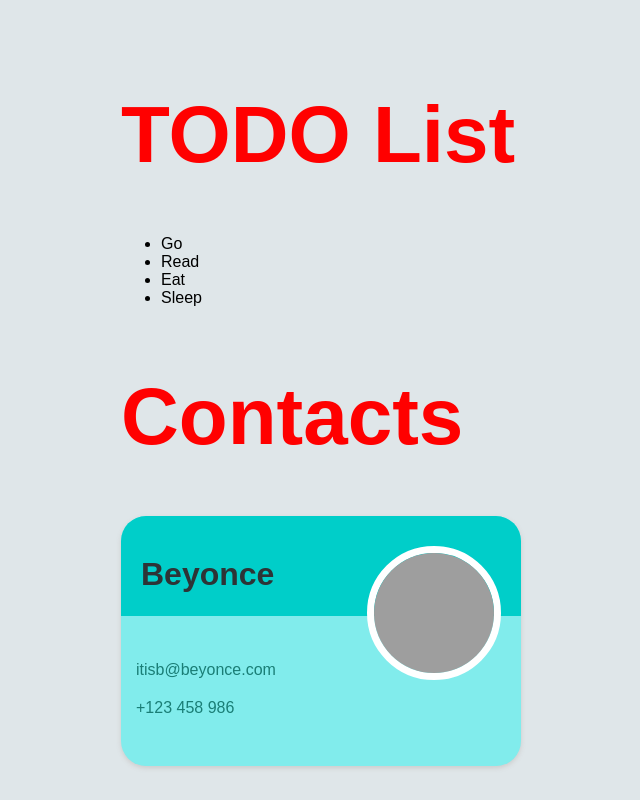
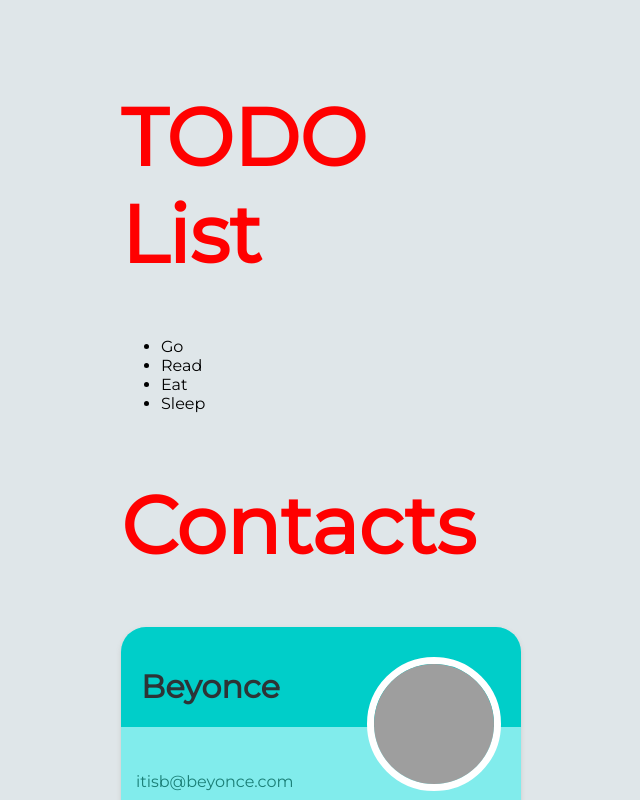
Before and after one commit to RAUNAK-PANDEY/React-Practise, a React app: page / in a window 1280 px wide. Shown: the top 800 px of the page, without its empty margins (319-959 px from the left). Built offline with nearby package versions, Linux system fonts and the light colour scheme; grey boxes are pictures that could not be loaded.

Commit message:
font family style

```diff
--- a/public/index.html
+++ b/public/index.html
@@ -2,6 +2,10 @@
 <html lang="en">
   <head>
     <title>JSX</title>
+    <link
+      href="https://fonts.googleapis.com/css?family=Montserrat&display=swap"
+      rel="stylesheet"
+    />
     <link rel="stylesheet" href="styles.css" />
   </head>
 
--- a/public/styles.css
+++ b/public/styles.css
@@ -10,7 +10,7 @@
 }
 
 body {
-  font-family: sans-serif;
+  font-family: "Montserrat", sans-serif;
   margin: 0 auto;
   padding: 25px;
   max-width: 400px;
```
